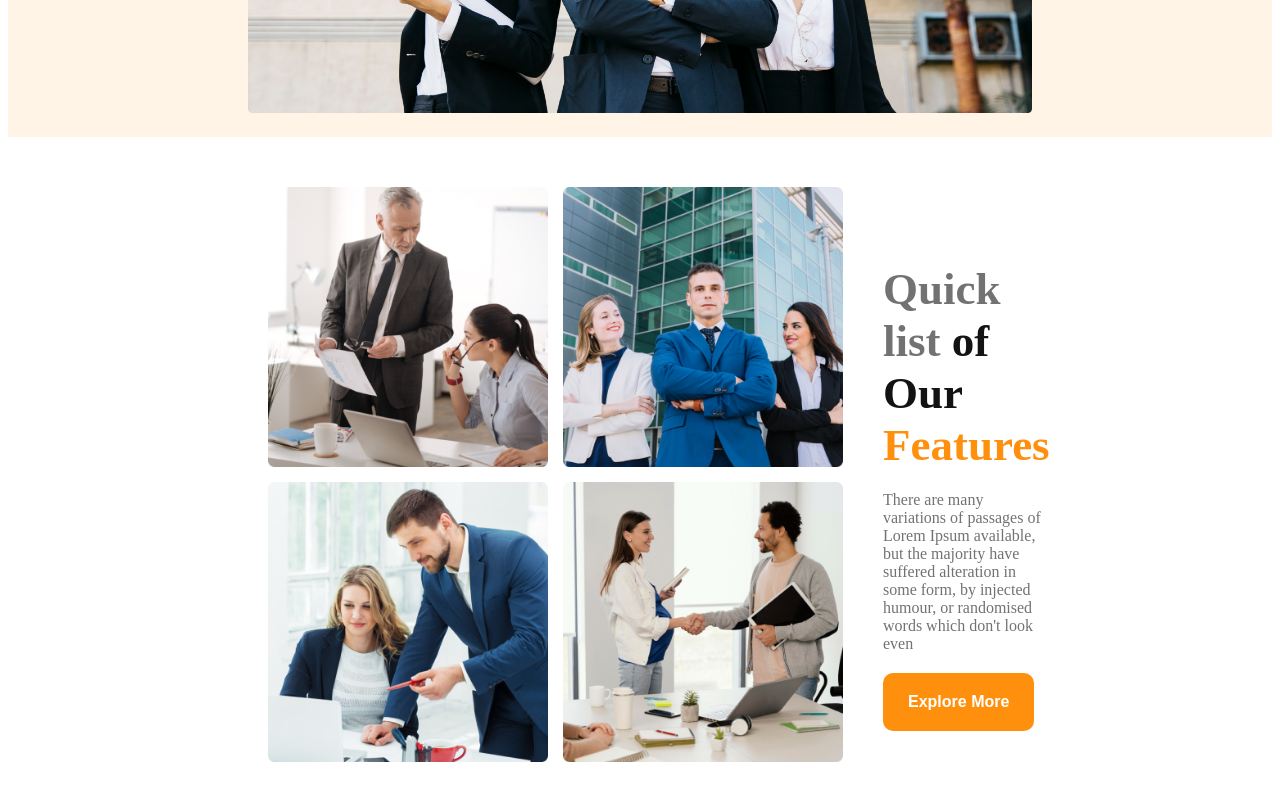
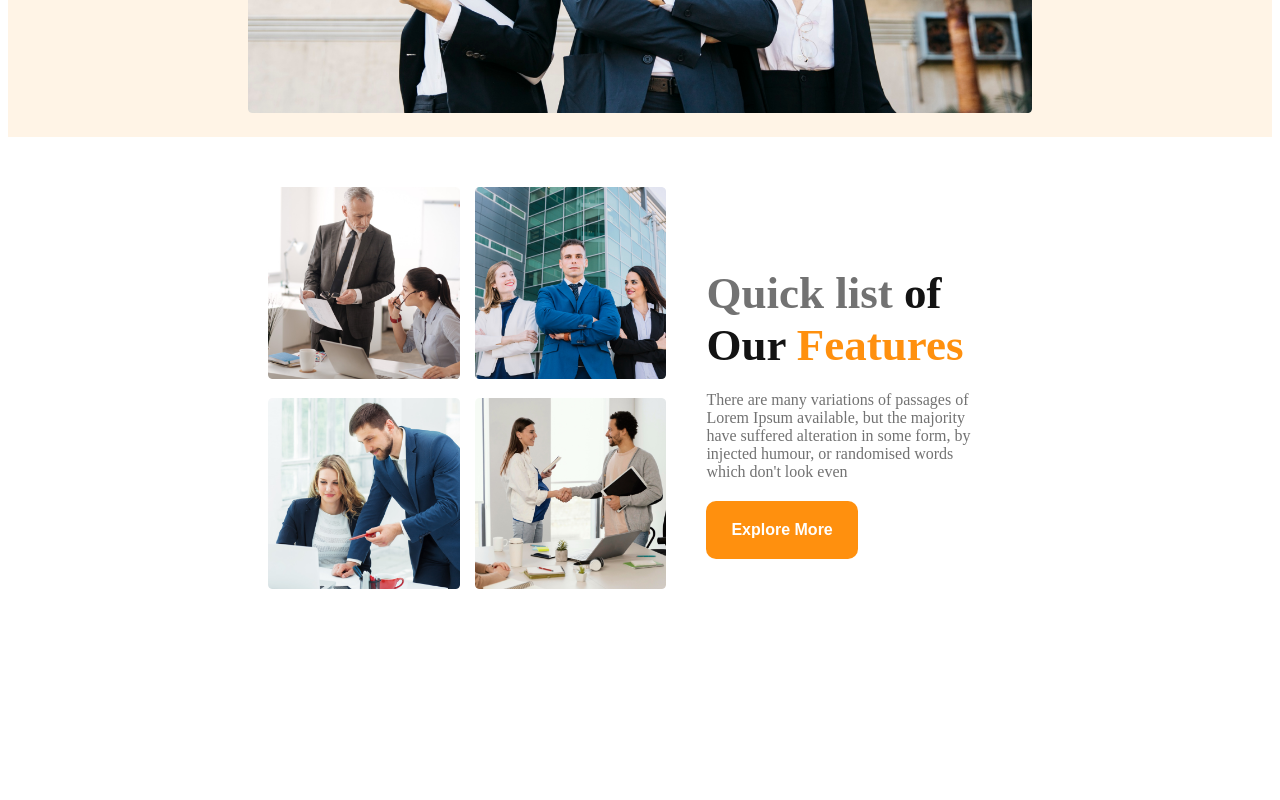
Before and after one commit to NuruzzamanKhan/g3-architects, a plain HTML site: page index.html in a window 1280 px wide. Shown: the part 787-1587 px from the top of the page. After the commit the page ends 1438 px from the top, so only its background shows below. Drawn offline with Linux system fonts and the light colour scheme.

Commit message:
modify list of features section

```diff
--- a/index.html
+++ b/index.html
@@ -42,8 +42,11 @@
     <main>
         <!-- Quick list of Our Features -->
         <section class="features-list">
-            <div class="features-images">
-                <img src="images/team1.png" alt=""><img src="images/team2.png" alt=""><img src="images/team3.png" alt=""><img src="images/team4.png" alt="">
+            <div class="features-teams">
+                <div class="team"><img src="images/team1.png" alt=""></div>
+                <div class="team"><img src="images/team2.png" alt=""></div>
+                <div class="team"><img src="images/team3.png" alt=""></div>
+                <div class="team"><img src="images/team4.png" alt=""></div>
             </div>
             <div class="features-content">
                 <h3 class="features-title">
--- a/styles/style.css
+++ b/styles/style.css
@@ -63,20 +63,22 @@ header{
 
 /* Quick list of Our Features Style */
 .features-list{
+
     display: flex;
     align-items: center;
     padding: 50px 20px;
 }
-.features-images{
+.features-teams{
+    width: 60vw;
     display: grid;
     grid-template-columns: repeat(2, 1fr);
     gap: 15px;
 }
-.features-images img{
-   width: 280px;
-   height: 280px;
+.team img{
+    width: 100%;
 }
 .features-content{
+    width: 40vw;
     padding: 0 40px;
 }
 .features-title{
```
